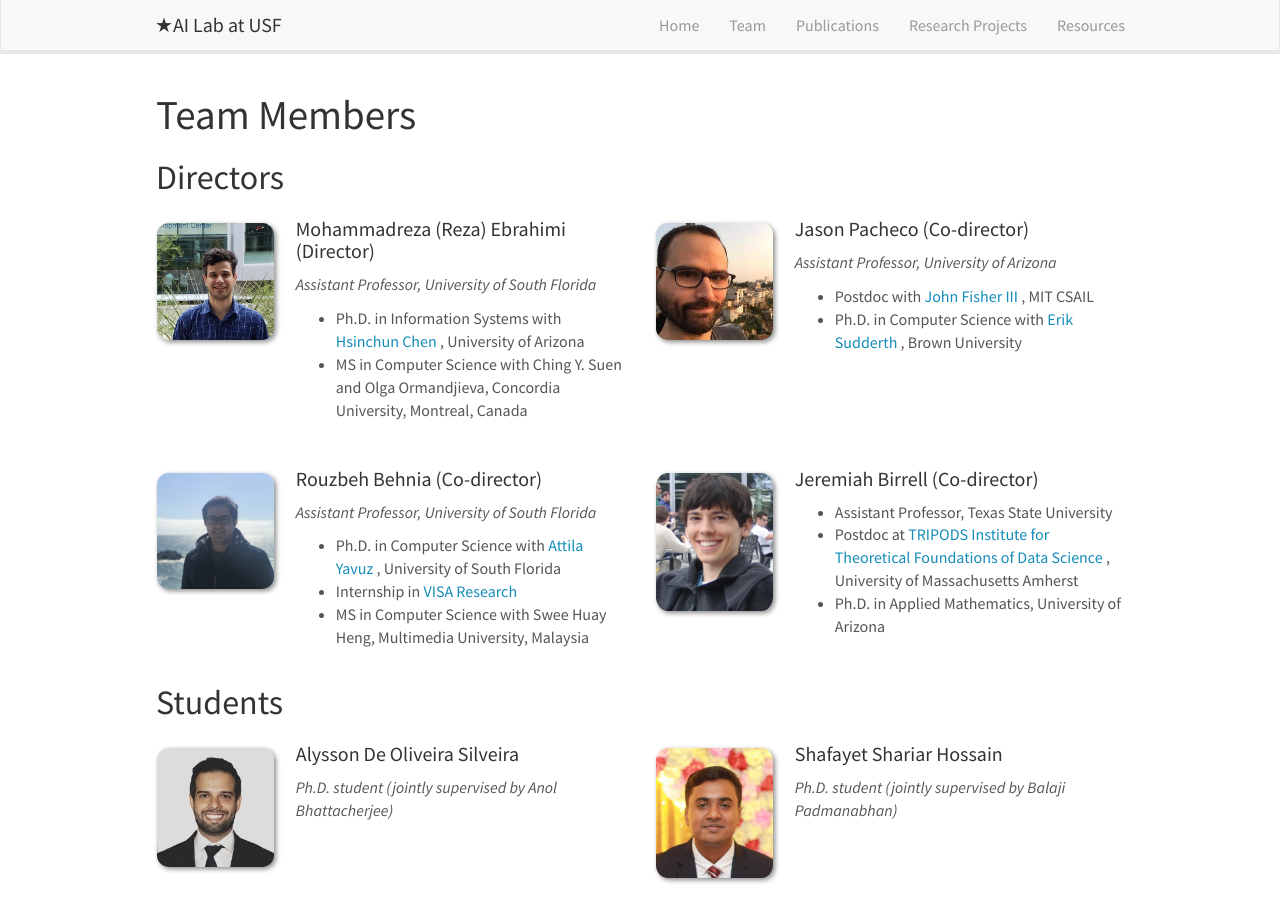
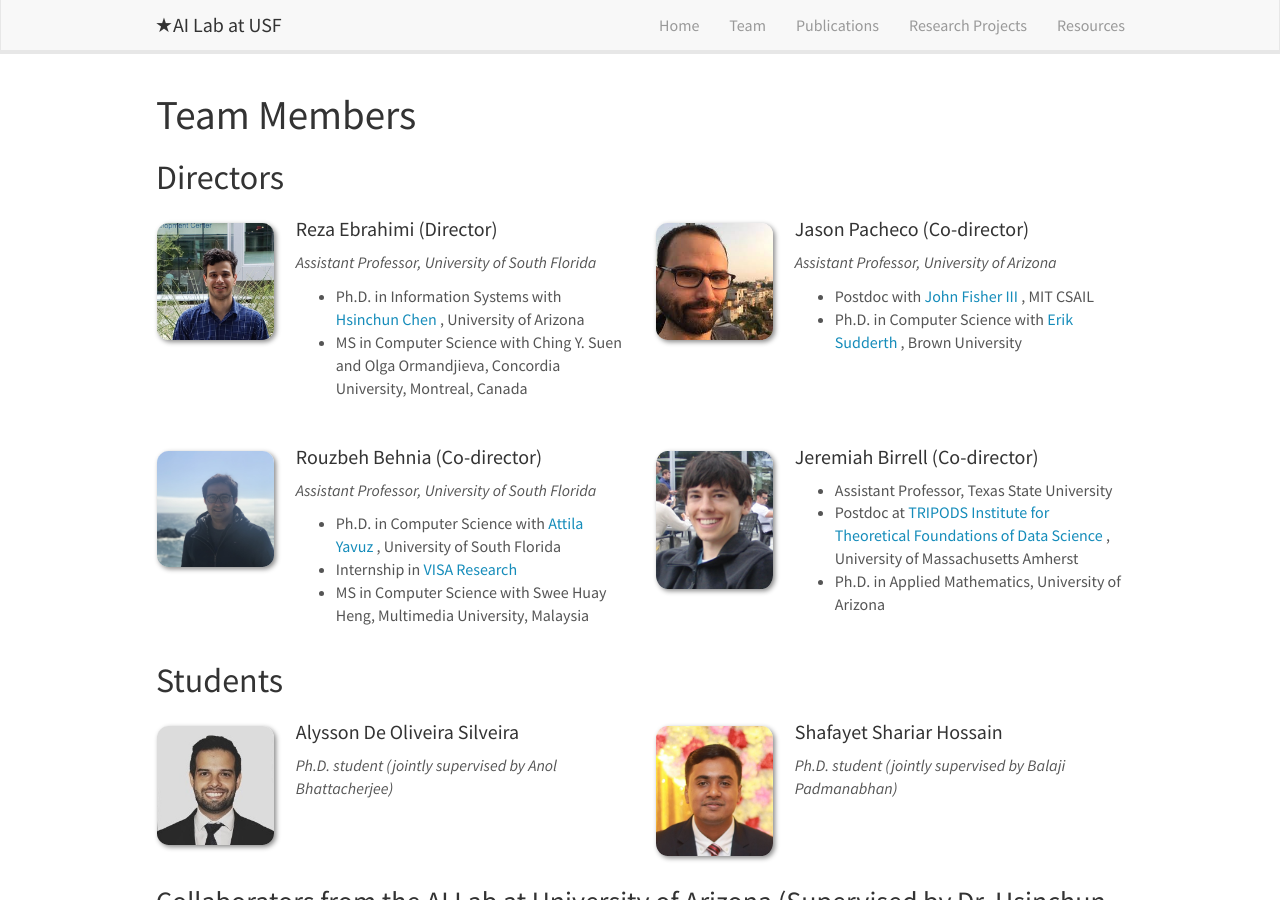
Before and after one commit to star-ailab/star-ailab.github.io, a Jekyll site: the page built from _pages/team.md, in a window 1280 px wide and 900 px high. Built offline with Jekyll 4.4.1, drawn with Linux system fonts in a browser that asks for light colours; nearby versions of some CDN libraries.

Commit message:
Update team_members.yml

```diff
--- a/_data/team_members.yml
+++ b/_data/team_members.yml
@@ -1,4 +1,4 @@
-- name: Mohammadreza (Reza) Ebrahimi (Director)
+- name: Reza Ebrahimi (Director)
   photo: rebrahimi.jpg
   info: Assistant Professor, University of South Florida
   email: ebrahimim@usf.edu
```
